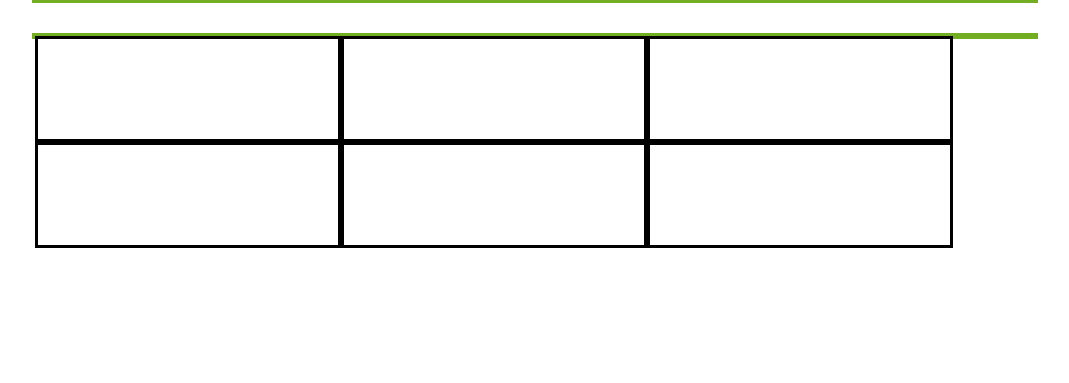
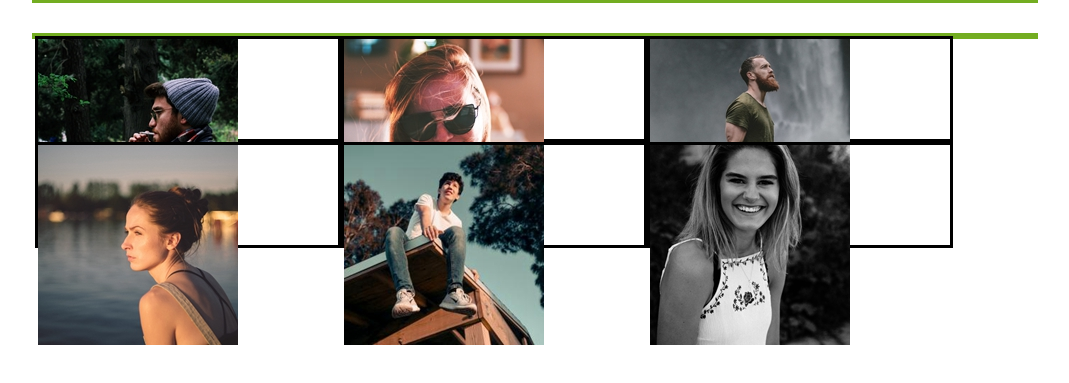
Before and after one commit to salvatoredepaola/html-css-float-cards, a plain HTML site: page index.html in a window 1280 px wide. Shown: the part 191-574 px from the top of the page, without its empty margins (105-1174 px from the left). Drawn offline with Linux system fonts and the light colour scheme.

Commit message:
aggiunte immagini ai div

```diff
--- a/index.html
+++ b/index.html
@@ -23,26 +23,32 @@
         <div class="box">
 
             <div class="minibox">
+                <img src="img/male1.png" alt="">
 
             </div>
 
             <div class="minibox">
+                <img src="img/female1.png" alt="">
 
             </div>
 
             <div class="minibox">
+                <img src="img/male2.png" alt="">
 
             </div>
 
             <div class="minibox">
+                <img src="img/female2.png" alt="">
 
             </div>
 
             <div class="minibox">
+                <img src="img/male3.png" alt="">
 
             </div>
 
             <div class="minibox">
+                <img src="img/female3.png" alt="">
 
             </div>
         </div>
```
